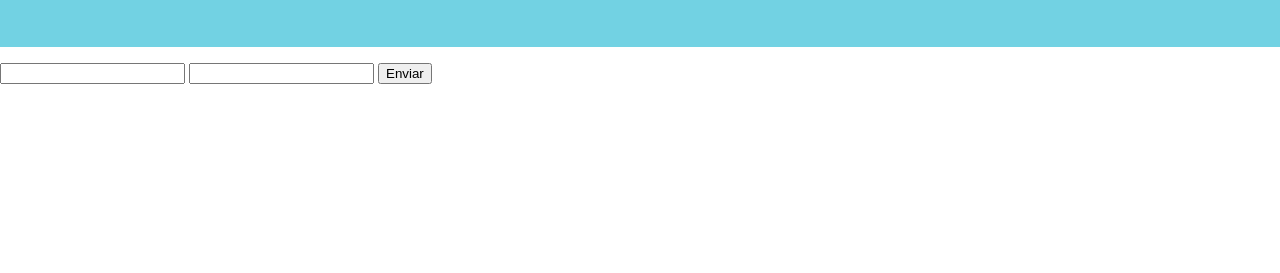
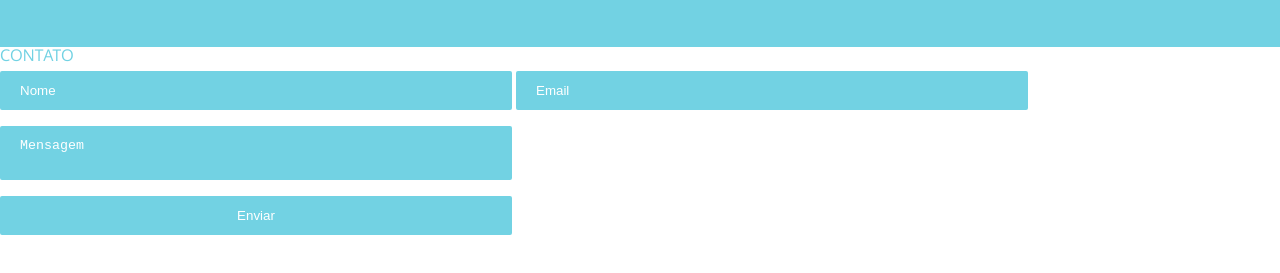
Before and after one commit to carlos-hns/carlos-hns.github.io, a plain HTML site: page index.html in a window 1280 px wide. Shown: the part 1183-1456 px from the top of the page. Drawn offline with Linux system fonts and the light colour scheme.

Commit message:
inputs e textarea estilizados

```diff
--- /dev/null
+++ b/css/contact-section/contact-form.css
@@ -0,0 +1,4 @@
+.contact-form {
+    display: flex;
+    flex-direction: column;
+}
--- a/css/contact-section/contact-section.css
+++ b/css/contact-section/contact-section.css
@@ -5,6 +5,7 @@
 
     height: 300px;
     background-color: white;
+    color: #72d2e3ff;
 
     width: 100%;
 }
--- /dev/null
+++ b/css/contact-section/form-styles.css
@@ -0,0 +1,29 @@
+input {
+    width: 40%;
+    padding: 12px 20px;
+    margin: 8px 0;
+    box-sizing: border-box;
+    border: none;
+    background-color: #72d2e3ff;
+    color: white;
+
+    box-shadow: 0 0 0 0;
+    outline: 0;
+    border-radius: 2px;
+}
+
+textarea {
+    width: 40%;
+    height: 90%;
+    padding: 12px 20px;
+    margin: 8px 0;
+    box-sizing: border-box;
+    border: none;
+    background-color: #72d2e3ff;
+    color: white;
+
+    box-shadow: 0 0 0 0;
+    outline: 0;
+    border-radius: 2px;
+    resize: none;
+}
--- a/css/styles.css
+++ b/css/styles.css
@@ -23,3 +23,8 @@ a:hover {
 a:active {
     text-decoration: none;
 }
+
+::placeholder { /* Chrome, Firefox, Opera, Safari 10.1+ */
+    color: white;
+    opacity: 1; /* Firefox */
+}
--- a/index.html
+++ b/index.html
@@ -28,6 +28,9 @@
     <link rel="stylesheet" href="./css/projects-section/project-text.css">
 
     <link rel="stylesheet" href="./css/contact-section/contact-section.css">
+    <link rel="stylesheet" href="./css/contact-section/form-styles.css">
+    <link rel="stylesheet" href="./css/contact-section/contact-form.css">
+
 
 
 </head>
@@ -38,7 +41,7 @@
             <ol class="menu-list">
                 <li><a href="#about-me-section">SOBRE MIM </a></li>
                 <li><a href="#projects-section">PROJETOS </a></li>
-                <li><a href="#">CONTATO </a></li>
+                <li><a href="#contact-form">CONTATO </a></li>
             </ol>
         </nav>
 
@@ -51,7 +54,7 @@
         <img src="imgs/eu.jpeg" alt="Foto de Carlos Henrique" class="rounded-image"></img>
         <div class="about-me-text-container">
             <p>SOBRE MIM</p>
-            <p>Me chamo Carlos Henrique, tenho 19 anos. Sou estudante de ciência da computação. Desenvolvedor júnior amante do ecosistema Javascrit e Flutter.</p>
+            <p>Me chamo Carlos Henrique, tenho 19 anos. Sou estudante de ciência da computação. Desenvolvedor júnior amante do ecossistema Javascrit e Flutter.</p>
         </div>
     </section>
     <section class="projects-section" id="projects-section">
@@ -97,9 +100,12 @@
     </section>
     <section class="contact-section">
         <p>CONTATO</p>
-        <form>
-            <input type="text" id="fname" name="fname">
-            <input type="email" id="lname" name="lname">
+        <form class="contact-form" id="contact-form">
+            <div>
+                <input type="text" id="fname" name="fname" placeholder="Nome">
+                <input type="email" id="lname" name="lname" placeholder="Email">
+            </div>
+            <textarea placeholder="Mensagem"></textarea>
             <input type="submit" value="Enviar">
         </form>
     </section>
```
